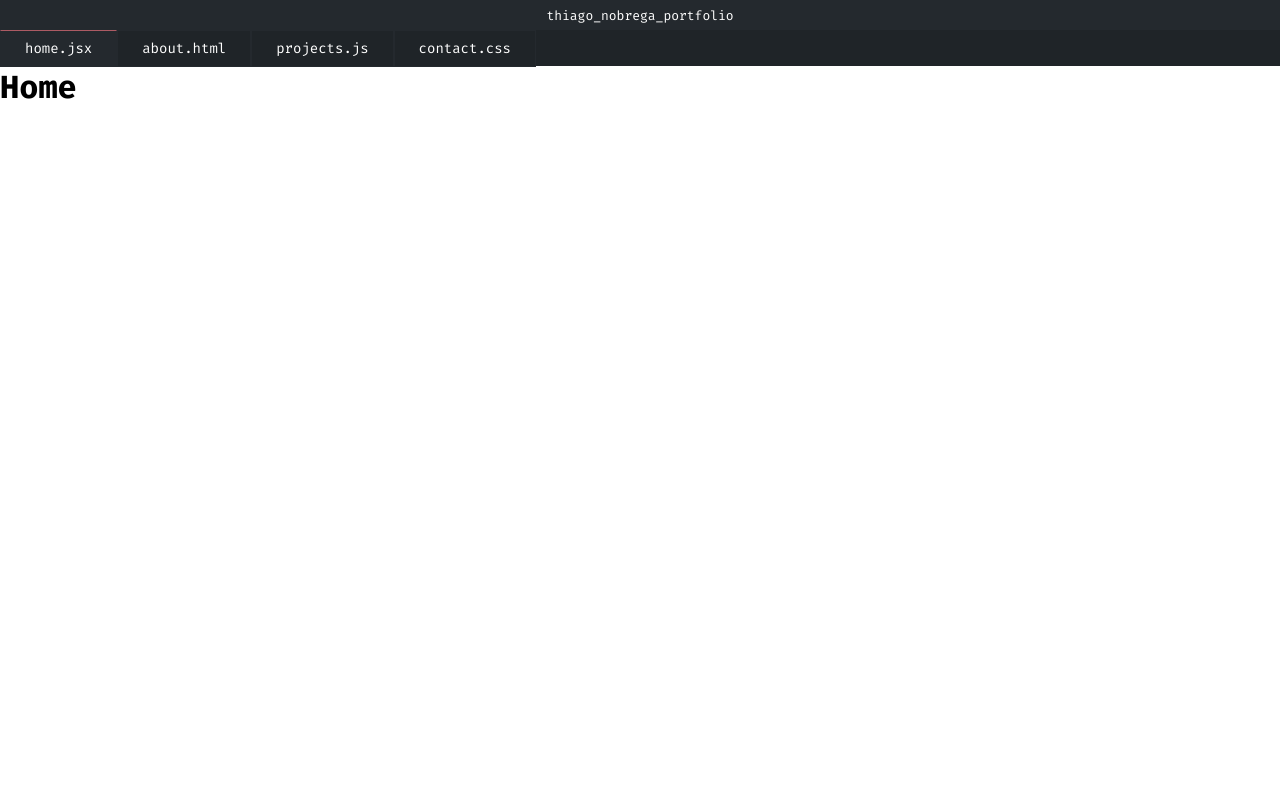
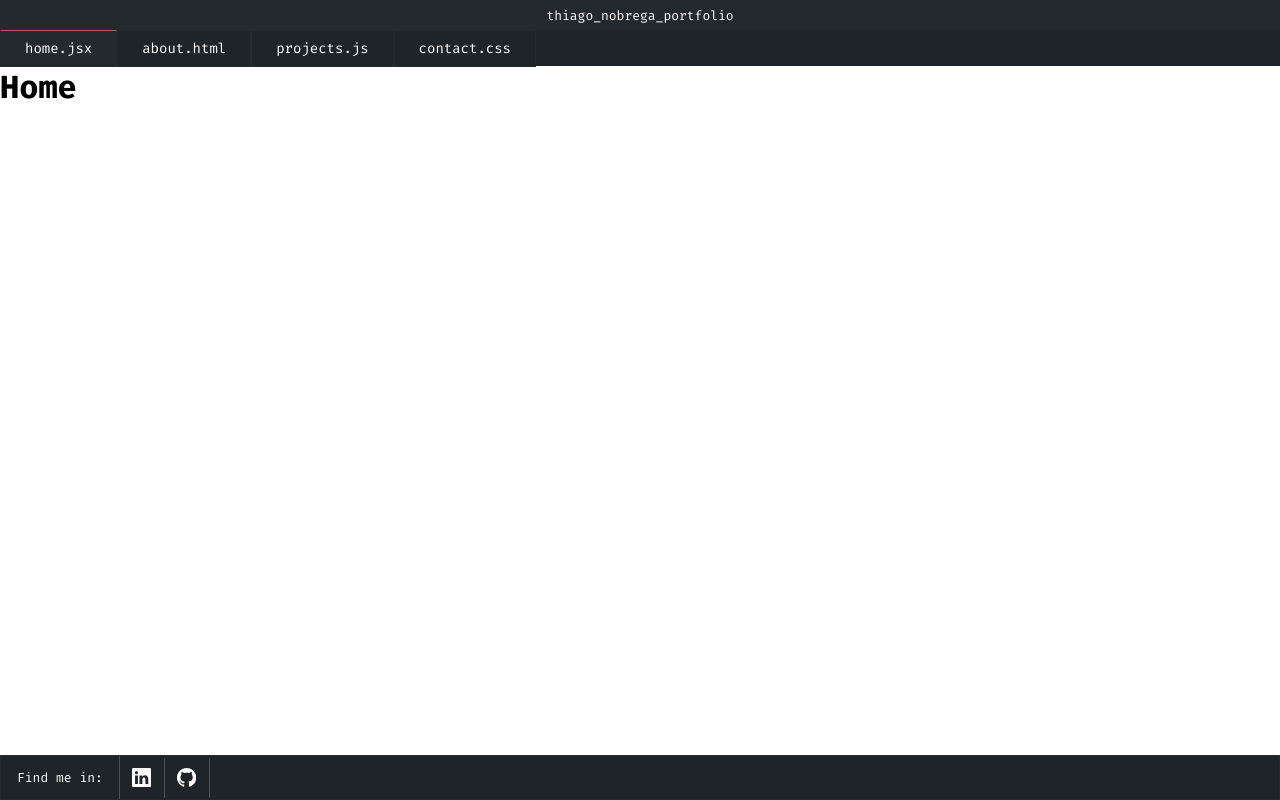
Before and after one commit to thiagosousa-dev/myPortfolio, a React (Create React App) app: page / in a window 1280 px wide. Built offline with nearby package versions, Linux system fonts and the light colour scheme.

Commit message:
feat: create footer component

```diff
--- a/src/components/Footer.js
+++ b/src/components/Footer.js
@@ -1,8 +1,26 @@
 import React from "react";
+import { BsLinkedin, BsGithub } from 'react-icons/bs';
+import '../styles/Footer.css';
 
 function Footer() {
   return (
-    <h1>Footer</h1>
+    <footer className="footer-container">
+      <p>Find me in:</p>
+      <a href="https://www.linkedin.com/in/thiagodanobrega/"
+        target="_blank"
+        className="icon-container"
+        rel="noreferrer"
+      >
+        <BsLinkedin className="icon-footer"/>
+      </a>
+      <a href="https://github.com/thiagodanobrega"
+        target="_blank"
+        className="icon-container"
+        rel="noreferrer"
+      >
+        <BsGithub className="icon-footer"/>
+      </a>
+    </footer>
   );
 }
 
--- a/src/pages/About.js
+++ b/src/pages/About.js
@@ -1,6 +1,7 @@
 import React from "react";
 import Header from "../components/Header";
 import TitleBar from "../components/TitleBar";
+import Footer from "../components/Footer";
 
 function About() {
   return (
@@ -8,6 +9,7 @@ function About() {
       <TitleBar />
       <Header />
       <h1>About</h1>
+      <Footer />
     </div>
   );
 }
--- a/src/pages/Contact.js
+++ b/src/pages/Contact.js
@@ -1,6 +1,7 @@
 import React from "react";
 import Header from "../components/Header";
 import TitleBar from "../components/TitleBar";
+import Footer from "../components/Footer";
 
 function Contact() {
   return (
@@ -8,6 +9,7 @@ function Contact() {
       <TitleBar />
       <Header />
       <h1>Contact</h1>
+      <Footer />
     </div>
   );
 }
--- a/src/pages/Home.js
+++ b/src/pages/Home.js
@@ -1,12 +1,15 @@
 import React from "react";
 import Header from "../components/Header";
 import TitleBar from "../components/TitleBar";
+import Footer from "../components/Footer";
+
 function Home() {
   return (
     <div>
       <TitleBar />
       <Header />
       <h1>Home</h1>
+      <Footer />
     </div>
   );
 }
--- a/src/pages/Projects.js
+++ b/src/pages/Projects.js
@@ -1,6 +1,7 @@
 import React from "react";
 import Header from "../components/Header";
 import TitleBar from "../components/TitleBar";
+import Footer from "../components/Footer";
 
 function Projects() {
   return (
@@ -8,6 +9,7 @@ function Projects() {
       <TitleBar />
       <Header />
       <h1>Projects</h1>
+      <Footer />
     </div>
   );
 }
--- /dev/null
+++ b/src/styles/Footer.css
@@ -0,0 +1,34 @@
+.footer-container {
+  display: flex;
+  background-color: #1f2428;
+  bottom: 0;
+  position: fixed;
+  color: white;
+  width: 100%;
+  height: 45px;
+  align-items: center;
+  border: 1px solid #24292e;
+}
+
+.footer-container p {
+  padding: 0 1rem;
+  height: 100%;
+  display: flex;
+  align-items: center;
+  border-right: 1px solid #4a5058;
+  font-size: 13px;
+}
+
+.icon-container {
+  width: 45px;
+  height: 40px;
+  border-right: 1px solid #4a5058;
+  display: flex;
+  align-items: center;
+  justify-content: center;
+  color: white;
+}
+
+.icon-footer {
+  font-size: 1.2rem;
+}
```
